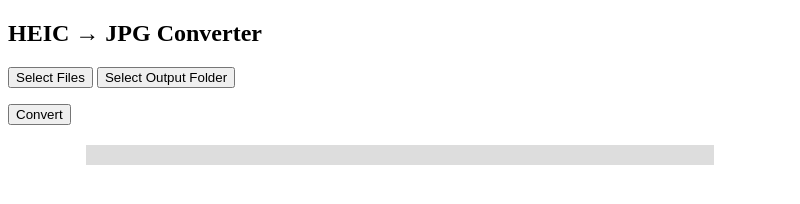
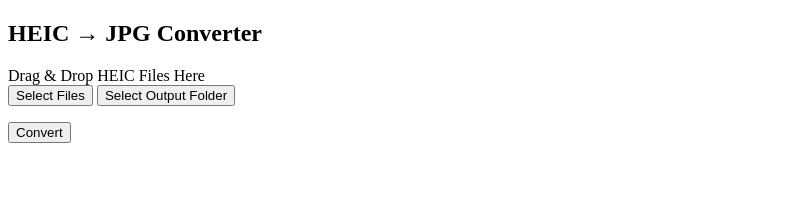
Before and after one commit to shbigyan13/HEIC-Pro, an Electron app: page index.html in a window 800 px wide. Drawn offline with Linux system fonts and the light colour scheme; no server answers.

Commit message:
Update index.html

```diff
--- a/index.html
+++ b/index.html
@@ -6,6 +6,8 @@
 <body>
   <h2>HEIC → JPG Converter</h2>
 
+  <div id="dropZone">Drag & Drop HEIC Files Here</div>
+
   <button onclick="pickFiles()">Select Files</button>
   <button onclick="pickFolder()">Select Output Folder</button>
 
@@ -13,8 +15,8 @@
 
   <button onclick="convert()">Convert</button>
 
-  <div style="width:80%;background:#ddd;height:20px;margin:20px auto;">
-    <div id="bar" style="height:100%;width:0;background:green;"></div>
+  <div id="progressBar">
+    <div id="progress"></div>
   </div>
 
 <script src="renderer.js"></script>
```
